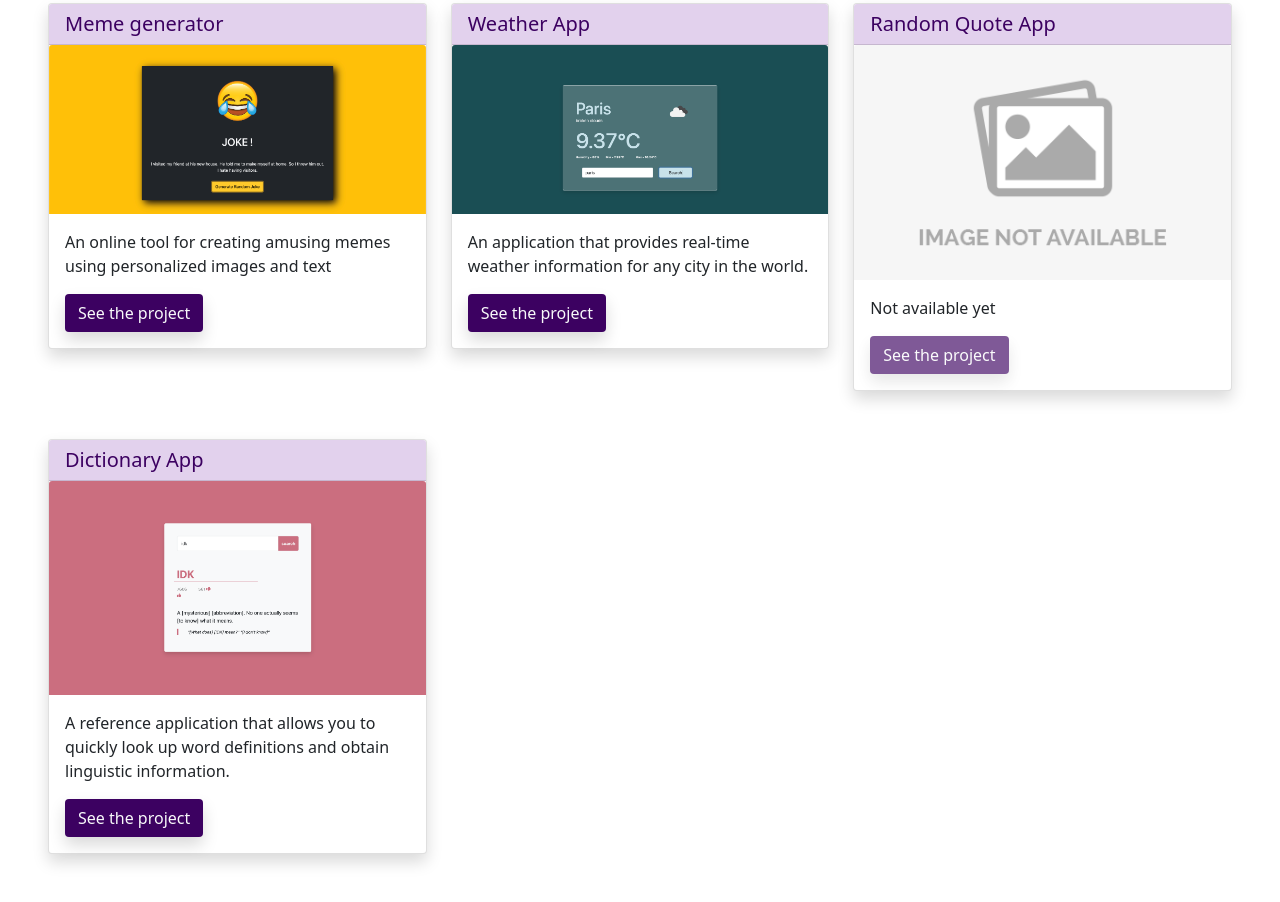
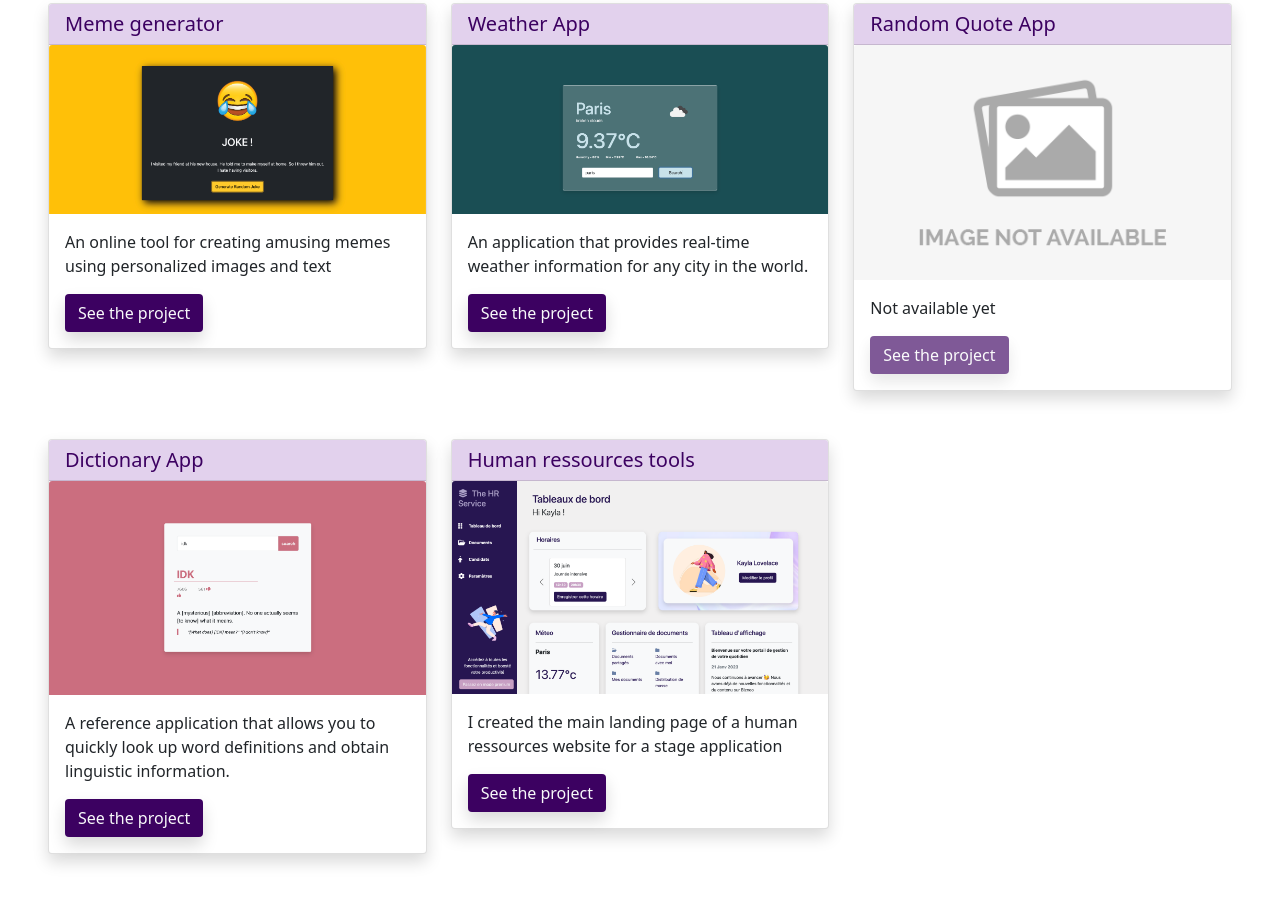
Before and after one commit to Ocece77/Web-Project, a plain HTML site: page index.html in a window 1280 px wide. Shown: the part 431-1333 px from the top of the page. Drawn offline with nearby package versions, Linux system fonts and the light colour scheme.

Commit message:
front site hr

```diff
--- a/app.js
+++ b/app.js
@@ -38,6 +38,15 @@ const projects = [
     img : "dictionnary_app/img/design.png",
     done : true
 
+  },
+
+  {
+    id : 5,
+    name : "Human ressources tools",
+    desc : "I created the main landing page of a human ressources website for a stage application",
+    link : "hr_project/index.html",
+    img : "hr_project/image/design.png",
+    done : true
   },
 
 ]
--- a/hr_project/style.css
+++ b/hr_project/style.css
@@ -60,7 +60,7 @@ body{
   color: var(--color-white);
 }
 
-.nav-link:hover {
+.nav-link:hover, .text-white:hover {
   color: var(--color-bluegray);
 }
 
```
Also changed, not shown: hr_project/image/design.png (added).
